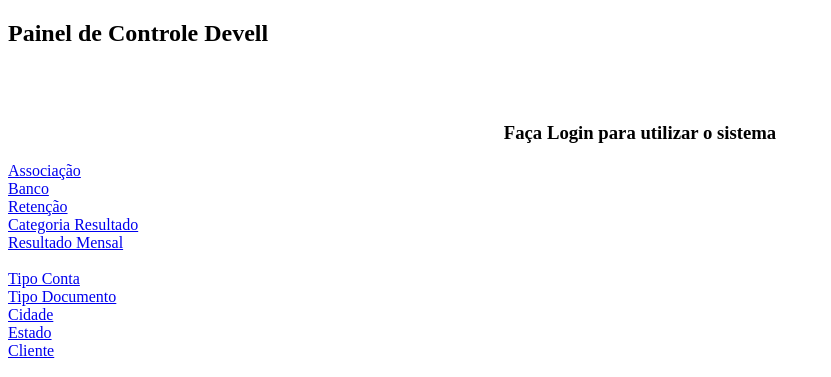
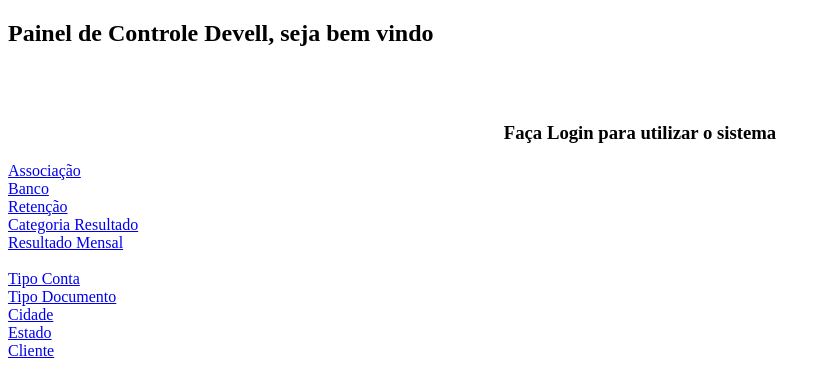
Before and after one commit to VictorVilelaDuarte/devell, a Yii app: template frontend/views/site/index.php in a window 1280 px wide. Shown: the top 377 px of the page, without its empty margins (0-831 px from the left). Run offline with PHP 8.4 and a stand-in for Yii, Linux system fonts and the light colour scheme; the template is opened without the code that fills it, so the values that code supplies are empty; some libraries are stand-ins or nearby versions.

Commit message:
Alteração no titulo

```diff
--- a/frontend/views/site/index.php
+++ b/frontend/views/site/index.php
@@ -7,7 +7,7 @@ $this->title = 'Devell';
 <div class="site-index">
 
     <div class="container">
-        <h2>Painel de Controle Devell</h2>
+        <h2>Painel de Controle Devell, seja bem vindo</h2>
         <br>
         <br>
         <div class="panel panel-default">
```
